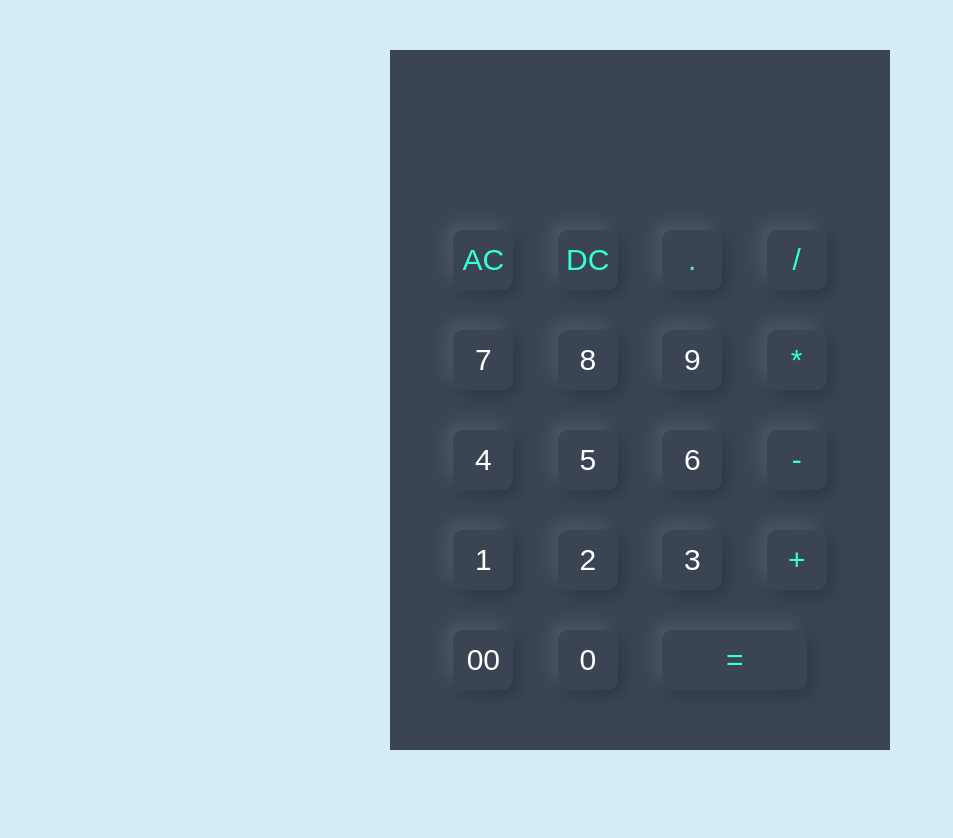
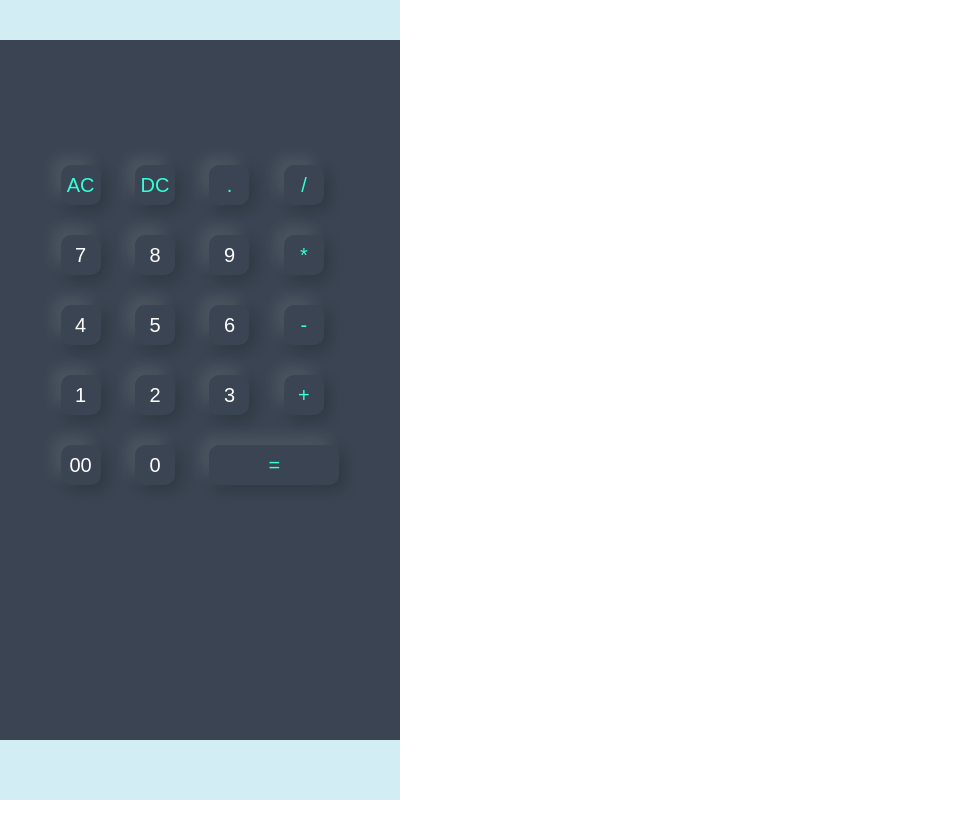
Before and after one commit to nayanchoudhari255/Calculator, a plain HTML site: page index.html in a window 1280 px wide. Shown: the whole page, without its empty margins (0-953 px from the left). After the commit the page ends 800 px from the top, so only its background shows below. Drawn offline with Linux system fonts and the light colour scheme.

Commit message:
Update calcu.css

```diff
--- a/calcu.css
+++ b/calcu.css
@@ -1,3 +1,77 @@
+*{
+	margin: 0;
+	padding: 0;
+	box-sizing: border-box;
+	font-family: 'poppins',sans-serif;
+}
+.container{
+	background: #d3edf5;
+	width: 400px;
+	height: 800px;
+	align-content:center;
+	justify-content: center;
+	display: flex;
+
+}
+.calculator{
+	display: flex;
+	justify-content: center;
+	background-color: #3a4452;
+	width: 500px;
+	height: 700px;
+	padding: 20px;
+	margin-top: 40px;
+}
+
+
+ .calculator form input{
+	width: 40px;
+	height: 40px;
+	border-radius: 10px;
+	outline: 0;
+	border: 0;
+	box-shadow: -8px -8px 15px rgba(255, 255, 255, 0.1), 5px 5px 15px rgba(0, 0, 0, 0.2);
+	background: transparent;
+	font-size: 20px;
+	color: white;
+	cursor: pointer;
+	margin: 15px;
+
+}
+form .display{
+	display: flex;
+	justify-content: flex-end;
+	margin: 10px 0;
+	width: 250px;
+}
+form .display input{
+	text-align: right;
+	flex: 1;
+	font-size: 30px;
+	box-shadow: none;
+}
+form  input.equal{
+	width: 130px;
+	color: #33ffd8;
+}
+form input.operator{
+	color: #33ffd8;
+}
+
+
+
+
+
+
+
+
+
+
+
+
+
+
+@media screen and(min-width:480px){
 *{
 	margin: 0;
 	padding: 0;
@@ -57,3 +131,6 @@ form  input.equal{
 form input.operator{
 	color: #33ffd8;
 }
+
+
+}
```
